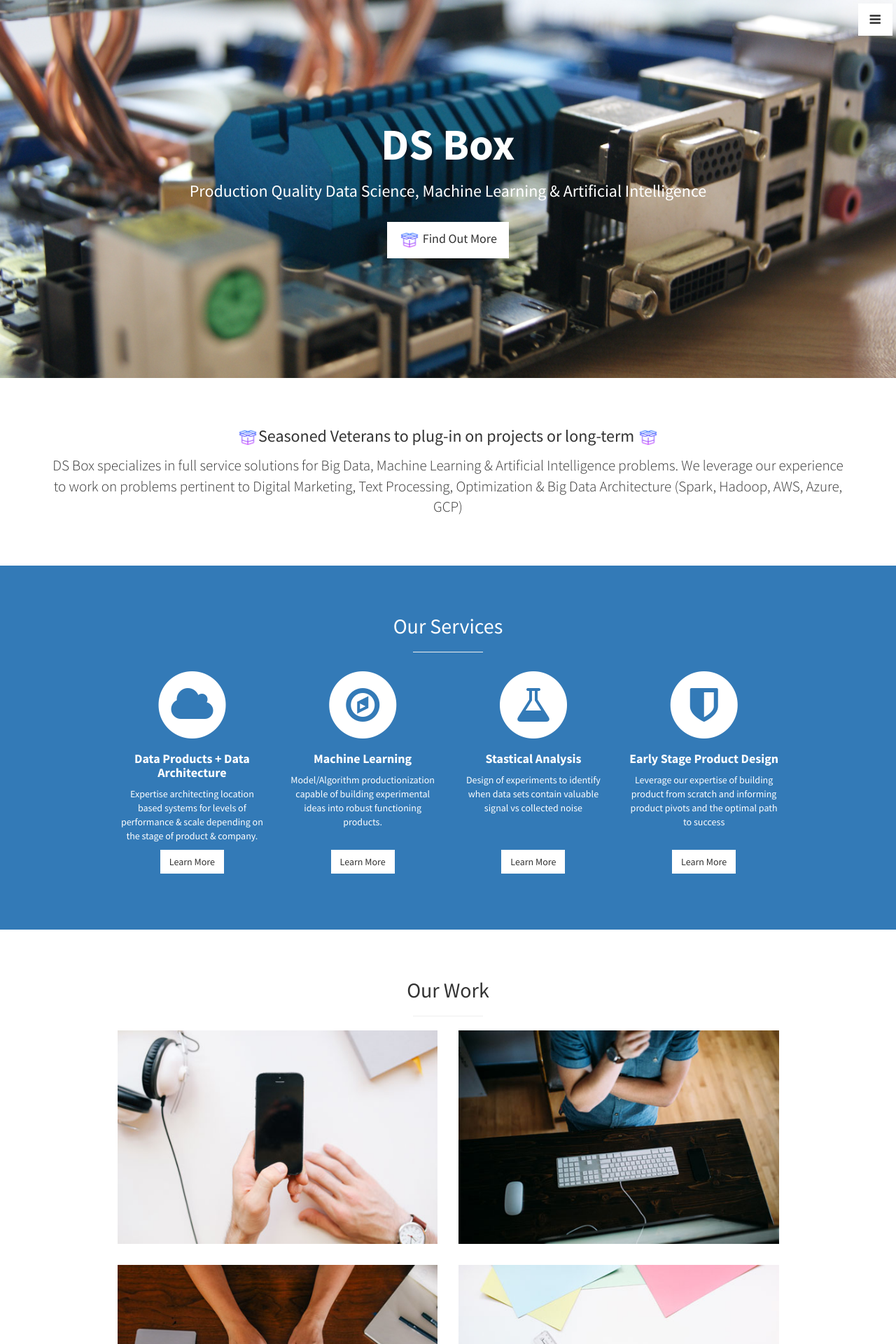
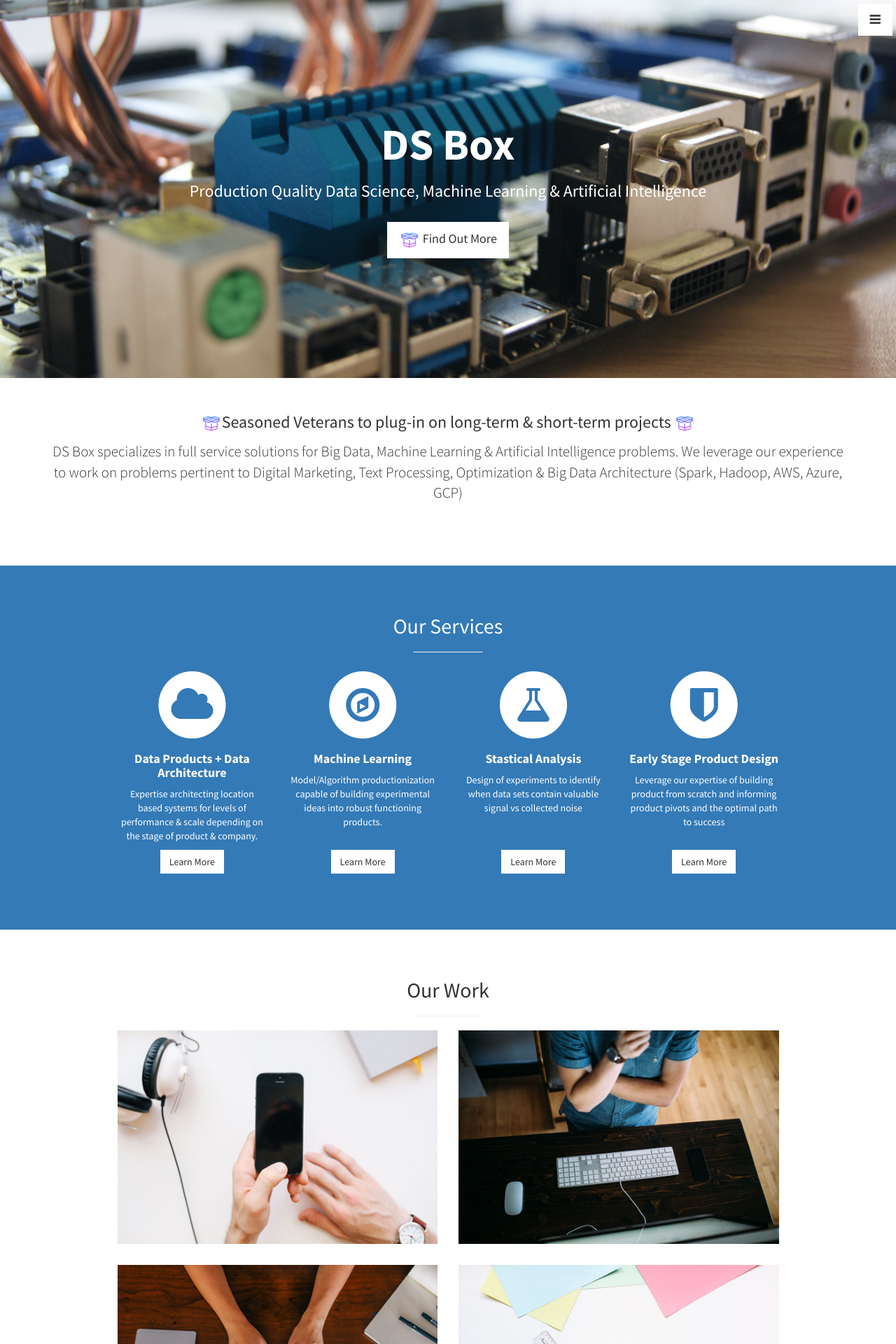
Before and after one commit to dsbox-co/dsbox-co.github.io, a Jekyll site: the page built from index.md, in a window 1280 px wide. Shown: the top 1920 px of the page at 70% size. Built offline with Jekyll 4.4.1, drawn with Linux system fonts in a browser that asks for light colours.

Commit message:
Fixed Bad Margin

```diff
--- a/_includes/about.html
+++ b/_includes/about.html
@@ -1,8 +1,8 @@
 <section id="about" class="about">
   <div class="container">
     <div class="row">
-      <div class="col-lg-12 text-center">
-        <h3><img alt="" src="../img/dsbox_logo.png" width=30 height=30>Seasoned Veterans to plug-in on projects or long-term <img alt="" src="../img/dsbox_logo.png" width=30 height=30></h3>
+      <div class="col-lg-12 text-center move-up">
+        <h3><img alt="" src="../img/dsbox_logo.png" width=30 height=30>Seasoned Veterans to plug-in on long-term &amp; short-term projects <img alt="" src="../img/dsbox_logo.png" width=30 height=30></h3>
         <p class="lead"> DS Box specializes in full service solutions for Big Data, Machine Learning &amp; Artificial Intelligence problems. We leverage our experience to work on problems pertinent to Digital Marketing, Text Processing, Optimization &amp; Big Data Architecture (Spark, Hadoop, AWS, Azure, GCP)</p>
       </div>
     </div>
--- a/css/stylish-portfolio.css
+++ b/css/stylish-portfolio.css
@@ -16,6 +16,10 @@ body {
     font-family: "Source Sans Pro","Helvetica Neue",Helvetica,Arial,sans-serif;
 }
 
+.move-up {
+    margin-top: -20px;
+    margin-bottom: 20px;
+}
 .text-vertical-center {
     display: table-cell;
     text-align: center;
```
